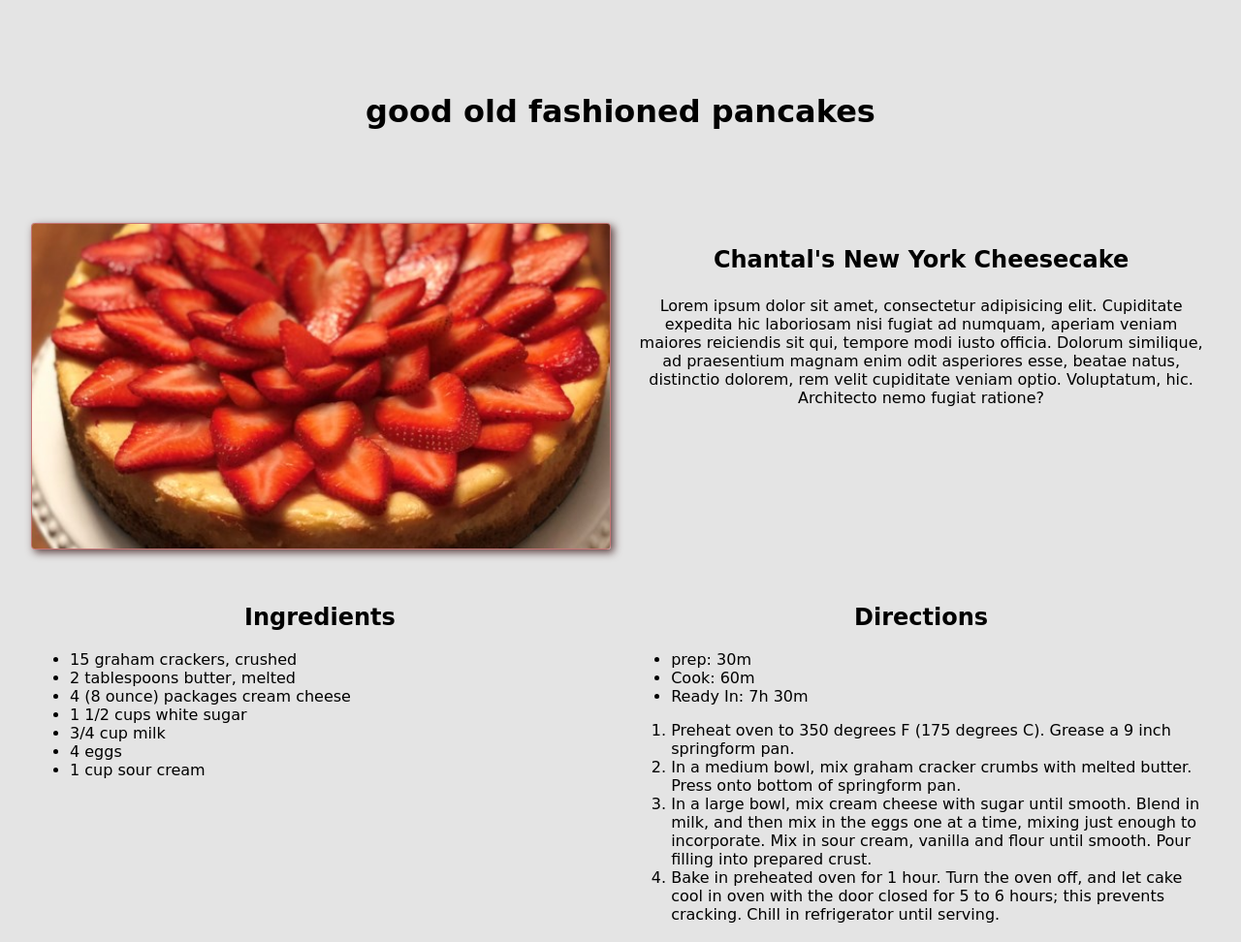
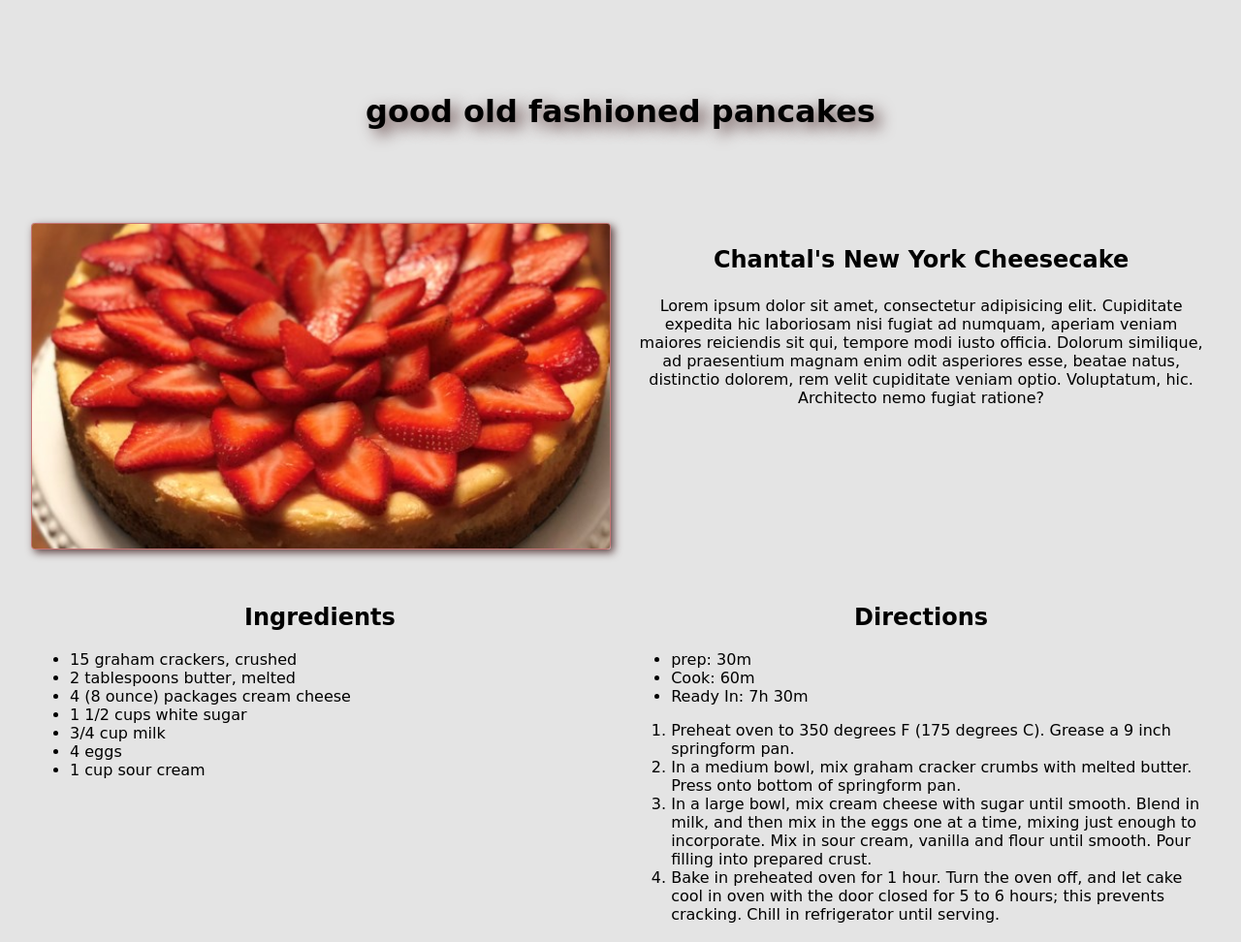
Before and after one commit to ihanadi/poco-ismail, a plain HTML site: page recipes/good-old-fashioned-pancakes - Copy.html in a window 1280 px wide. Shown: the top 972 px of the page at 97% size. Drawn offline with Linux system fonts and the light colour scheme; a web font is replaced by a local one.

Commit message:
Edit in Css

```diff
--- a/recipes/style.css
+++ b/recipes/style.css
@@ -7,6 +7,7 @@ body{
 h1.header-title{
     text-align: center;
     margin: 3em 0;
+    text-shadow:.2em .2em .5em rgba(97, 69, 69);
 }
 
 /***** *******/
```
